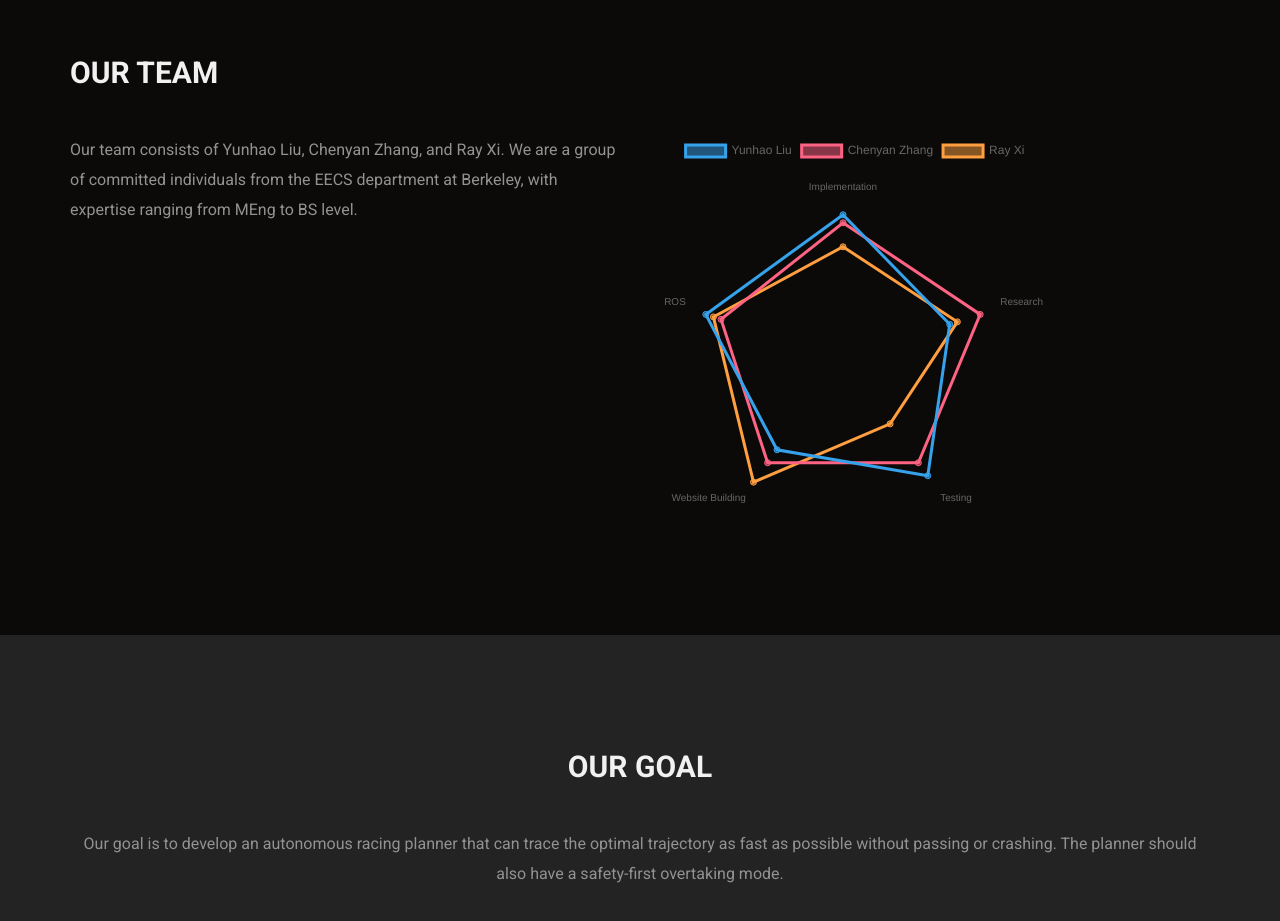
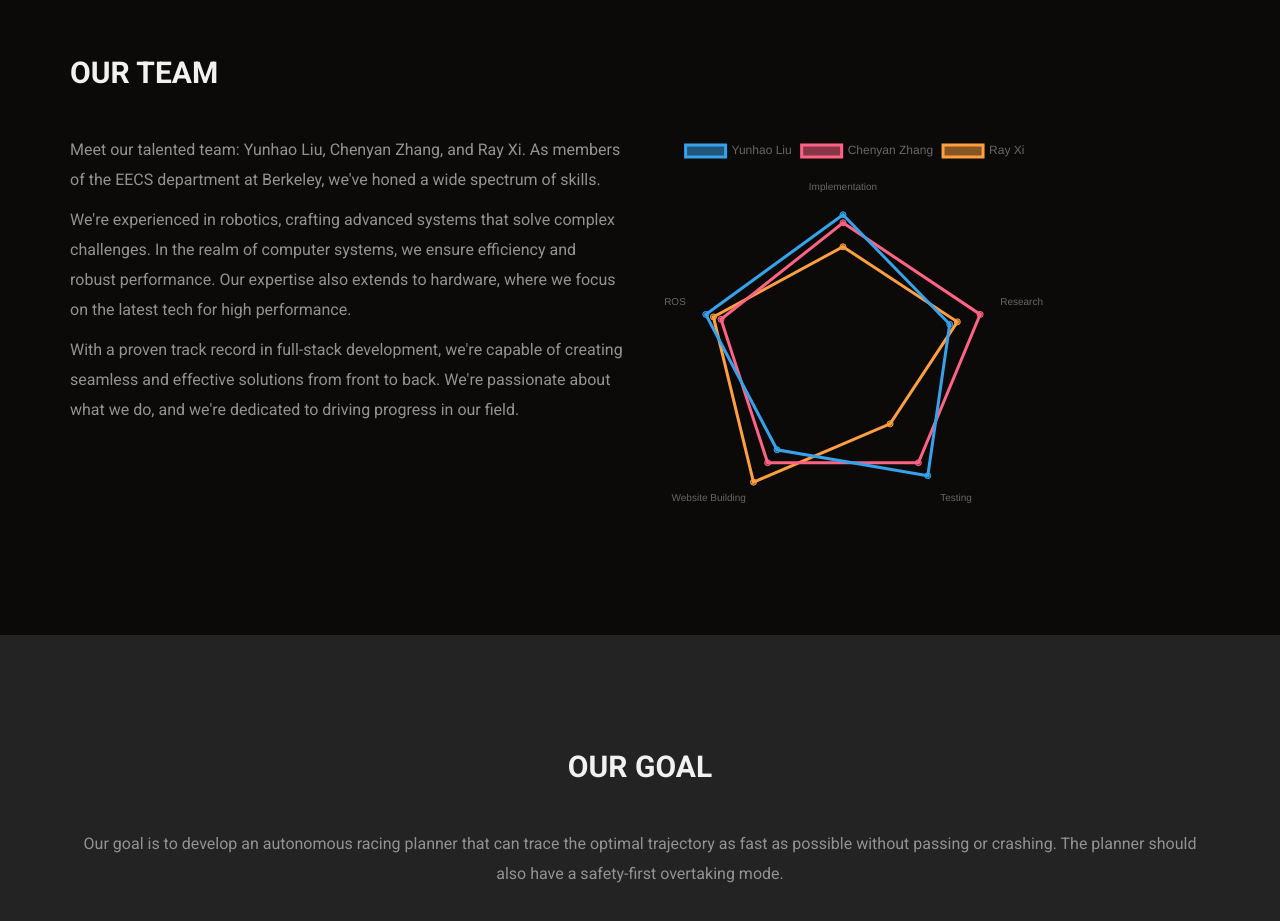
Before and after one commit to EECS106B-Banana-Radiation/EECS106B-Banana-Radiation.github.io, a plain HTML site: page index.html in a window 1280 px wide. Shown: the part 1820-2741 px from the top of the page. Drawn offline with nearby package versions, Linux system fonts and the light colour scheme.

Commit message:
change text

```diff
--- a/index.html
+++ b/index.html
@@ -154,8 +154,13 @@
 				</div>
 				<div class="col-md-6 col-sm-6 wow fadeInLeft">
 					<div class="skill-desc">
-						<p>Our team consists of Yunhao Liu, Chenyan Zhang, and Ray Xi. We are a group of committed individuals from the EECS department at Berkeley, with expertise ranging from MEng to BS level.</p>
+						<p>Meet our talented team: Yunhao Liu, Chenyan Zhang, and Ray Xi. As members of the EECS department at Berkeley, we've honed a wide spectrum of skills.</p>
+
+						<p>We're experienced in robotics, crafting advanced systems that solve complex challenges. In the realm of computer systems, we ensure efficiency and robust performance. Our expertise also extends to hardware, where we focus on the latest tech for high performance.</p>
+
+						<p>With a proven track record in full-stack development, we're capable of creating seamless and effective solutions from front to back. We're passionate about what we do, and we're dedicated to driving progress in our field.</p>
 					</div>
+
 				</div>
 
 				<div class="col-md-6 col-sm-6 wow fadeInRight" >
```
